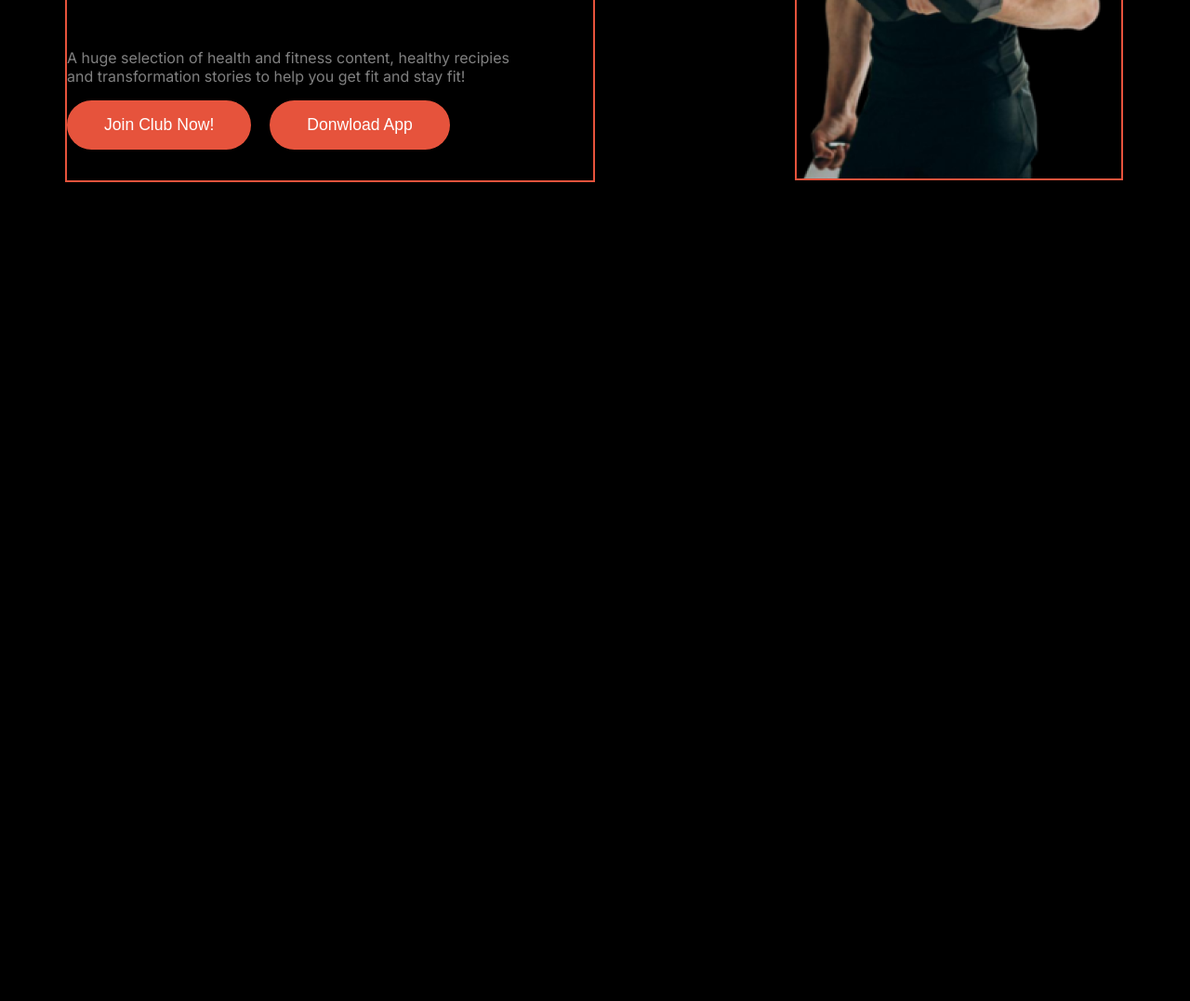
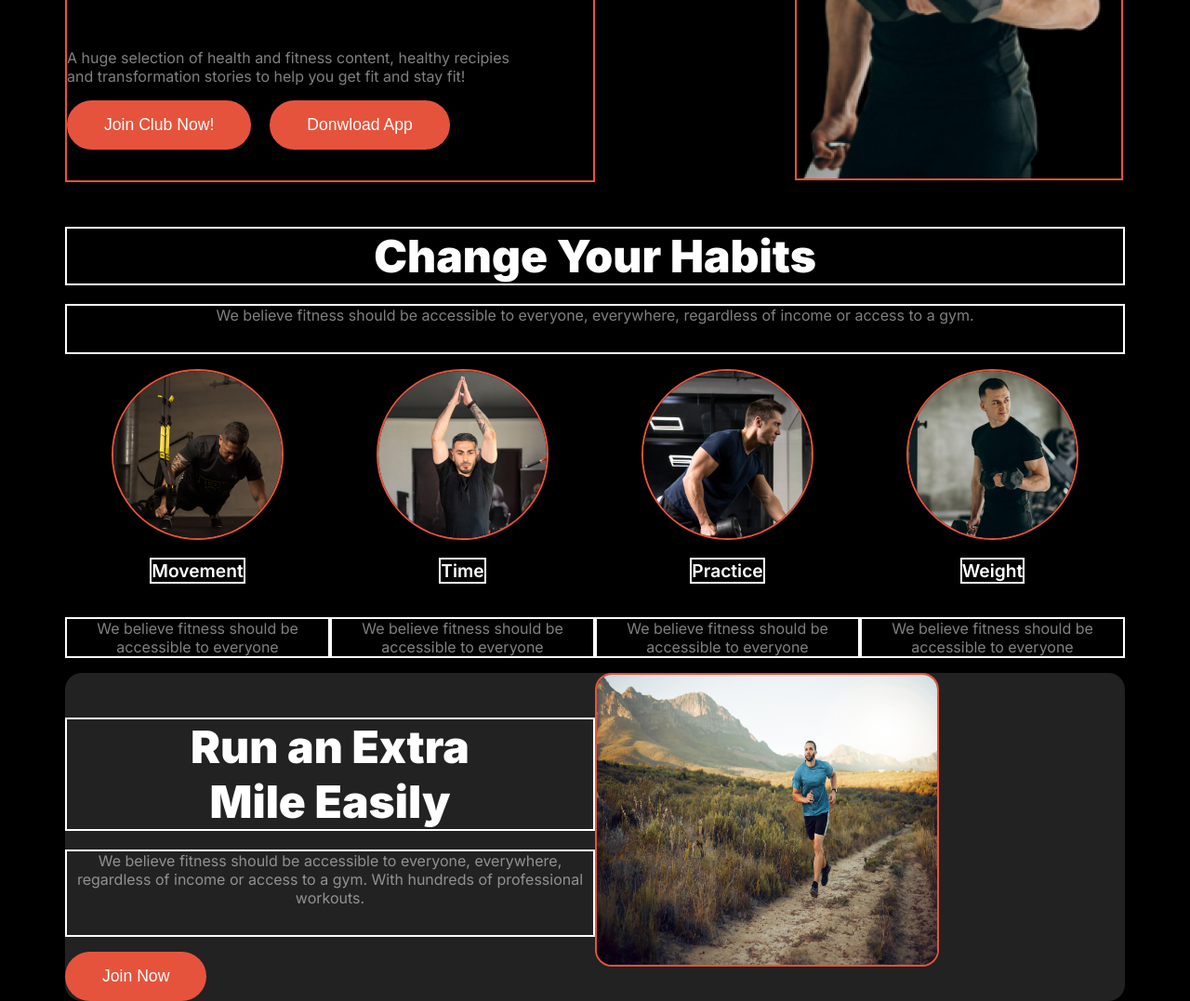
Before and after one commit to wasifuddin/Assignment-2, a plain HTML site: page index.html in a window 1280 px wide. Shown: the part 500-1577 px from the top of the page at 93% size. Before the commit the page ends 800 px from the top, so only its background shows below. Drawn offline with Linux system fonts and the light colour scheme; a web font is replaced by a local one.

Commit message:
Habit Section Done

```diff
--- a/index.html
+++ b/index.html
@@ -1,10 +1,10 @@
 <!DOCTYPE html>
 <html lang="en">
   <head>
-    <meta charset="UTF-8">
-    <meta name="viewport" content="width=device-width, initial-scale=1.0">
+    <meta charset="UTF-8" />
+    <meta name="viewport" content="width=device-width, initial-scale=1.0" />
     <title>Assignment 2</title>
-    <link rel="stylesheet" href="./styles/style.css">
+    <link rel="stylesheet" href="./styles/style.css" />
   </head>
   <body>
     <main>
@@ -18,26 +18,83 @@
             <li class="nav-item"><a href="" class="navlink"></a>Contact</li>
             <li class="nav-item"><a href="" class="navlink"></a>About</li>
           </ul>
-
-
         </nav>
         <section class="intro-container display-flex">
           <div class="intro-text">
-                    <p class="intro-head">Get Body in <br> Shape & Stay healthy</p>
-                    <p class="intro-head-inner">A huge selection of health and fitness content, healthy recipies<br>and transformation stories to help you get fit and stay fit!</p>
+            <p class="intro-head">
+              Get Body in <br />
+              Shape & Stay healthy
+            </p>
+            <p class="intro-head-inner">
+              A huge selection of health and fitness content, healthy
+              recipies<br />and transformation stories to help you get fit and
+              stay fit!
+            </p>
             <div class="button-container display-flex">
               <div class="button-div">
-                            <button type="button" class="btn">Join Club Now!</button></div>
+                <button type="button" class="btn">Join Club Now!</button>
+              </div>
               <div class="button-div">
-                            <button type="button" class="btn">Donwload App</button></div>
-
+                <button type="button" class="btn">Donwload App</button>
               </div>
             </div>
-                <div class="img-container"><img src="images/Images 2.png" alt="" ></div>
+          </div>
+          <div class="img-container">
+            <img src="images/Images 2.png" alt="" />
+          </div>
         </section>
       </section>
+      <section class="habits">
+        <div class="habits-container">
+          <p id="habit-p1">Change Your Habits</p>
+          <p id="habit-p2">
+            We believe fitness should be accessible to everyone, everywhere,
+            regardless of income or access to a gym.
+          </p>
+          <div class="habit-img display-flex">
+            <div id="habit-card">
+              <img src="images/image 3.png" alt="" class="img-habit" />
+              <p id="img-p1">Movement</p>
+              <p id="img-p2">
+                We believe fitness should be accessible to everyone
+              </p>
+            </div>
+            <div id="habit-card">
+              <img src="images/image 2.png" alt="" class="img-habit" />
 
+              <p id="img-p1">Time</p>
+              <p id="img-p2">
+                We believe fitness should be accessible to everyone
+              </p>
+            </div>
+            <div id="habit-card">
+              <img src="images/image 4.png" alt="" class="img-habit" />
+              <p id="img-p1">Practice</p>
+              <p id="img-p2">We believe fitness should be accessible to everyone</p>
+            </div>
+            <div id="habit-card">
+              <img src="images/image 5.png" alt="" class="img-habit" />
+              <p id="img-p1">Weight</p>
+              <p id="img-p2">
+                We believe fitness should be accessible to everyone
+              </p>
+            </div>
+          </div>
+        </div>
+      </section>
+      <section class="run-mile">
+        <div class="run-container display-flex">
+            <div class="run-content">
+                <p id="habit-p1">Run an Extra <br> Mile Easily</p>
+                <p id="habit-p2">We believe fitness should be accessible to everyone, everywhere, regardless of income or access to a gym. With hundreds of professional workouts.</p>
+                <button type="button" class="btn">Join Now</Nav></button>
+            </div>
+            <div class="run-img">
+                <img src="images/run.jpg" alt="" id="img-id-run">
+            </div>
+        </div>
 
+      </section>
     </main>
   </body>
 </html>
--- a/styles/style.css
+++ b/styles/style.css
@@ -95,9 +95,7 @@ body{
 
 }
 
-.button-container{
 
-}
 
 .btn{
     padding: 16px 40px 16px 40px;
@@ -108,3 +106,81 @@ body{
     margin-right: 20px;
     font-size: 1.1rem;
 }
+
+.habits-container{
+    --background-color: white;
+    width: 100%;
+}
+
+#habit-p1{
+    font-weight: 900;
+    font-size: 3rem;
+    color: white;
+    border: 2px solid white;
+    text-align: center;
+    margin-bottom: 20px;
+
+
+
+}
+
+#habit-p2{
+    font-weight: 400;
+    font-size: 1rem;
+    color: rgba(255, 255, 255, 0.5);
+    text-align: center;
+    border: 2px solid white;
+    padding-bottom: 30px;
+    margin-top: 0px;
+}
+
+#habit-card{
+    display: flex;
+    flex-direction: column;
+    justify-content: center;
+    align-items: center;
+}
+
+.img-habit{
+    border-radius: 50%;
+
+}
+
+#img-p1{
+    color: white;
+    font-size: 1.2rem;
+    font-weight: 600;
+    border: 2px solid white;
+
+}
+
+#img-p2{
+    color: rgba(255, 255, 255, 0.5);
+    font-weight: 400;
+    font-size: 1rem;
+
+    text-align: center;
+    border: 2px solid white;
+}
+
+.run-mile{
+    width: 100%;
+    border-radius: 18px;
+
+background: rgb(34, 34, 34);
+}
+
+.run-content{
+    width: 50%;
+}
+
+.run-img{
+    width: 50%;
+
+}
+
+#img-id-run{
+    width: 366px;
+    height: 312px;
+    border-radius: 18px;
+}
```
Lines whose indentation alone changed are shown as unchanged.
